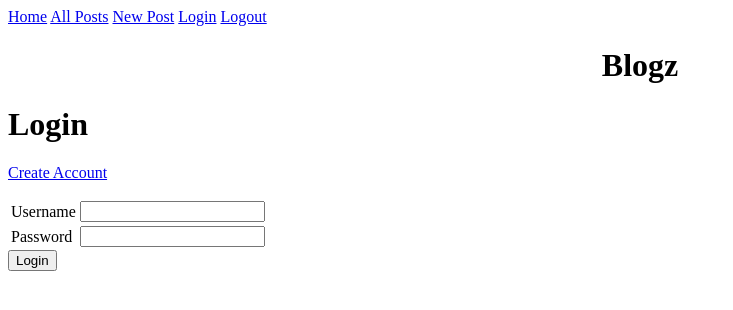
After one commit to darianday/blogz, a Flask app: page /login in a window 1280 px wide. The commit adds this page. Shown: the top 310 px of the page, without its empty margins (0-733 px from the left). Run offline with Flask 2, Linux system fonts and the light colour scheme.

Commit message:
completed blogz

```diff
--- a/main.py
+++ b/main.py
@@ -5,63 +5,213 @@ import os
 
 app = Flask(__name__)
 app.config['DEBUG'] = True
-app.config['SQLALCHEMY_DATABASE_URI'] = 'mysql+pymysql://build-a-blog:lc101@localhost:8889/build-a-blog'
+app.config['SQLALCHEMY_DATABASE_URI'] = 'mysql+pymysql://blogs:lc101@localhost:8889/blogs'
+app.config['SQLALCHEMY_TRACK_MODIFICATIONS'] = True
 app.config['SQLALCHEMY_ECHO'] = True
+app.secret_key = 'RyleeRyenDJ'
+
 db = SQLAlchemy(app)
 
+class Blog(db.Model):
+    id = db.Column(db.Integer, primary_key=True)
+    name = db.Column(db.String(120))
+    entry = db.Column(db.String(255))
+    owner_id = db.Column(db.Integer, db.ForeignKey('user.id'))
 
-class Blog(db.Model):
 
+    def __init__(self, name, entry, owner):
+        self.name = name
+        self.entry = entry
+        self.owner = owner
+
+class User(db.Model):
     id = db.Column(db.Integer, primary_key=True)
-    title = db.Column(db.String(120))
-    body = db.Column(db.String(420))
-    body = db.Column(db.Text)
+    username = db.Column(db.String(120))
+    password = db.Column(db.String(120))
+    blogs = db.relationship('Blog', backref='owner')
 
-    def __init__(self, title,body):
-        self.title = title
-        self.body = body
+
+
+
+    def __init__(self, username, password):
+        self.username= username
+        self.password = password
+
+
+@app.before_request
+def require_login():
+    allowed_routes = ['login', 'blog', 'index', 'signup', 'newpost']
+    if request.endpoint not in allowed_routes and 'username' not in session:
+        return redirect('/login')
+
+
+@app.route('/login', methods=['POST', 'GET'])
+def login():
+    if request.method == 'POST':
+        username = request.form['username']
+        password = request.form['password']
+        user = User.query.filter_by(username=username).first()
+
+        if user and user.password == password:
+            session["username"] = username
+            return redirect('/newpost')
+        if not user:
+            return render_template('login.html', username_error="Username does not exist.")
+        else:
+            return render_template('login.html', password_error="Your username or password was incorrect.")
+
+    return render_template('login.html')
+
+
+
+
+@app.route("/signup", methods=['POST', 'GET'])
+def signup():
+    if request.method == 'POST':
+        username = request.form['username']
+        password = request.form['password']
+        verify = request.form['verify']
+        existing_user = User.query.filter_by(username=username).first()
+
+        username_error = ""
+        password_error = ""
+        verify_error = ""
+
+        if username == "":
+            username_error = "Must enter username."
+
+        if len(username) <= 3 or len(username) > 20:
+            username_error = "Username must be between 3 and 20 characters long."
+
+        if " " in username:
+            username_error = "Username cannot contain any spaces."
+
+        if password == "":
+            password_error = "Must enter valid password."
+        if len(password) <= 3:
+            password_error = "Password must be greater than 3 characters long."
+
+
+        if " " in password:
+            password_error = "Password cannot contain any spaces."
+        if password != verify or verify == "":
+            verify_error = "Passwords do not match."
+
+        if existing_user:
+            username_error = "Username already exists."
+
+        if len(username) > 3 and len(password) > 3 and password == verify and not existing_user:
+            new_user = User(username, password)
+            db.session.add(new_user)
+            db.session.commit()
+
+
+            session['username'] = username
+
+            return redirect('/newpost')
+        else:
+            return render_template('signup.html',
+            username=username,
+            username_error=username_error,
+            password_error=password_error,
+            verify_error=verify_error)
+
+    return render_template('signup.html')
+
+
+
 
 
 @app.route('/')
 def index():
-    return redirect('/blog')
+    posts = User.query.all()
+    return render_template('index.html', posts=posts)
 
-@app.route('/blog')
-def blog():
-    blog_id = request.args.get('id')
-
-    if blog_id == None:
-        blog_posts= Blog.query.all()
-        return render_template('blog.html', blog_posts = blog_posts, title = 'build-a-blog')
-    else:
-        blog_id = int(blog_id)
-        post = Blog.query.get(blog_id)
-        return render_template('blog_entry.html', post = post, title = 'Blog Entry')
 
 
 @app.route('/newpost', methods=['POST', 'GET'])
-def new_post():
-    if request.method == 'POST' :
-        blog_title = request.form['blog-title']
-        blog_body = request.form['blog-entry']
-        title_error=''
-        body_error=''
+def add_entry():
 
-        if not blog_title:
-            title_error = "Please enter the title of the blog"
-        if not blog_body:
-            body_error = "Please enter a blog entry"
 
-        if not body_error and not title_error:
-            new_entry = Blog(blog_title, blog_body)
-            db.session.add(new_entry)
-            db.session.commit()
-            return redirect('/blog?id={}'.format(new_entry.id))
+    if request.method == 'POST':
+        name = request.form['name']
+        entry = request.form['entry']
+        owner = User.query.filter_by(username=session['username']).first()
+
+
+
+        new_name =Blog(name, entry, owner)
+        db.session.add(new_name)
+        db.session.commit()
+
+
+        name_error = ''
+        entry_error = ''
+
+        if name == "":
+            name_error = 'Please fill in the title'
+            name = ''
+
+
+
+        if entry == "":
+            entry_error = 'Please fill in the body'
+            entry =''
+
+
+
+
+        if not name_error and not entry_error:
+
+            post_id = new_name.id
+            return redirect('/blog?id={0}'.format(post_id))
+
+
         else:
-            return render_template('newpost.html', title='New Entry', title_error=title_error, body_error=body_error,
-                blog_title=blog_title, blog_body=blog_body)
+            return render_template('newpost.html', name=name, entry=entry, name_error=name_error, entry_error=entry_error)
 
-    return render_template('newpost.html', title='New Entry')
+
+
+    return render_template('newpost.html')
+
+
+@app.route('/blog')
+def blog_page():
+
+
+
+    blog_id = request.args.get('id')
+    user_id = request.args.get('userid')
+
+    posts = Blog.query.order_by(Blog.id.desc()).all()
+
+
+    if blog_id:
+        posts = Blog.query.filter_by(id=int(blog_id)).all()
+        return render_template('singlePost.html', posts=posts)
+
+    if user_id:
+        posts = Blog.query.filter_by(owner_id=int(user_id)).all()
+        return render_template('singleUser.html', posts=posts)
+
+
+
+
+
+
+    return render_template('blog.html', posts=posts)
+
+
+
+
+
+
+@app.route('/logout')
+def logout():
+    del session['username']
+    return redirect('/')
+
+
 
 if __name__ == '__main__':
     app.run()
--- a/templates/base.html
+++ b/templates/base.html
@@ -1,21 +1,25 @@
-<!DOCTYPE html>
+<!doctype html>
 <html>
-<head>
-    <title>{{title}}</title>
-    <style>
-        h1{
-            text-align: center;
-        }
-        .error{
-            color: red;
-        }
-    </style>
-</head>
+    <head>
+        <title>Blogz</title>
+        <nav>
+            <a href="/">Home</a>
+            <a href="/blog">All Posts</a>
+            <a href="/newpost">New Post</a>
+            <a href="/login">Login</a>
+            <a href="/logout">Logout</a>
+
+
+        </nav>
+
+        <div align= "center">
+        <form><h1>Blogz</h1>
+        </form>
+        </div>
+
+    </head>
 <body>
-    <nav>
-        <a href="/blog">Main Blog Page</a> |
-        <a href="/newpost">Add a Blog Entry</a>
-    </nav>
+
 
     {% block content %}
     {% endblock %}
--- /dev/null
+++ b/templates/login.html
@@ -0,0 +1,26 @@
+{% extends "base.html" %}
+
+{% block content %}
+<h1>Login</h1>
+<p><a href="/signup">Create Account</a></p>
+
+<form action="/login" method="post">
+    <table>
+        <tr>
+            <td><label for="username">Username</label></td>
+            <td>
+                <input name="username" type="text">
+                <div class="error">{{username_error}}</div>
+            </td>
+        </tr>
+        <tr>
+            <td><label for="password">Password</label></td>
+            <td>
+                <input name="password" type="password">
+                <div class="error">{{password_error}}</div>
+            </td>
+        </tr>
+    </table>
+    <input type="submit" value="Login">
+</form>
+{% endblock %}
```
Also changed, not shown: templates/blog.html (+15 -11 lines), templates/index.html (added, +13 -0 lines), templates/newpost.html (+17 -15 lines), templates/signup.html (added, +26 -0 lines), templates/singlePost.html (added, +19 -0 lines), templates/singleUser.html (added, +23 -0 lines), templates/logout.html (added), 1 other file.
